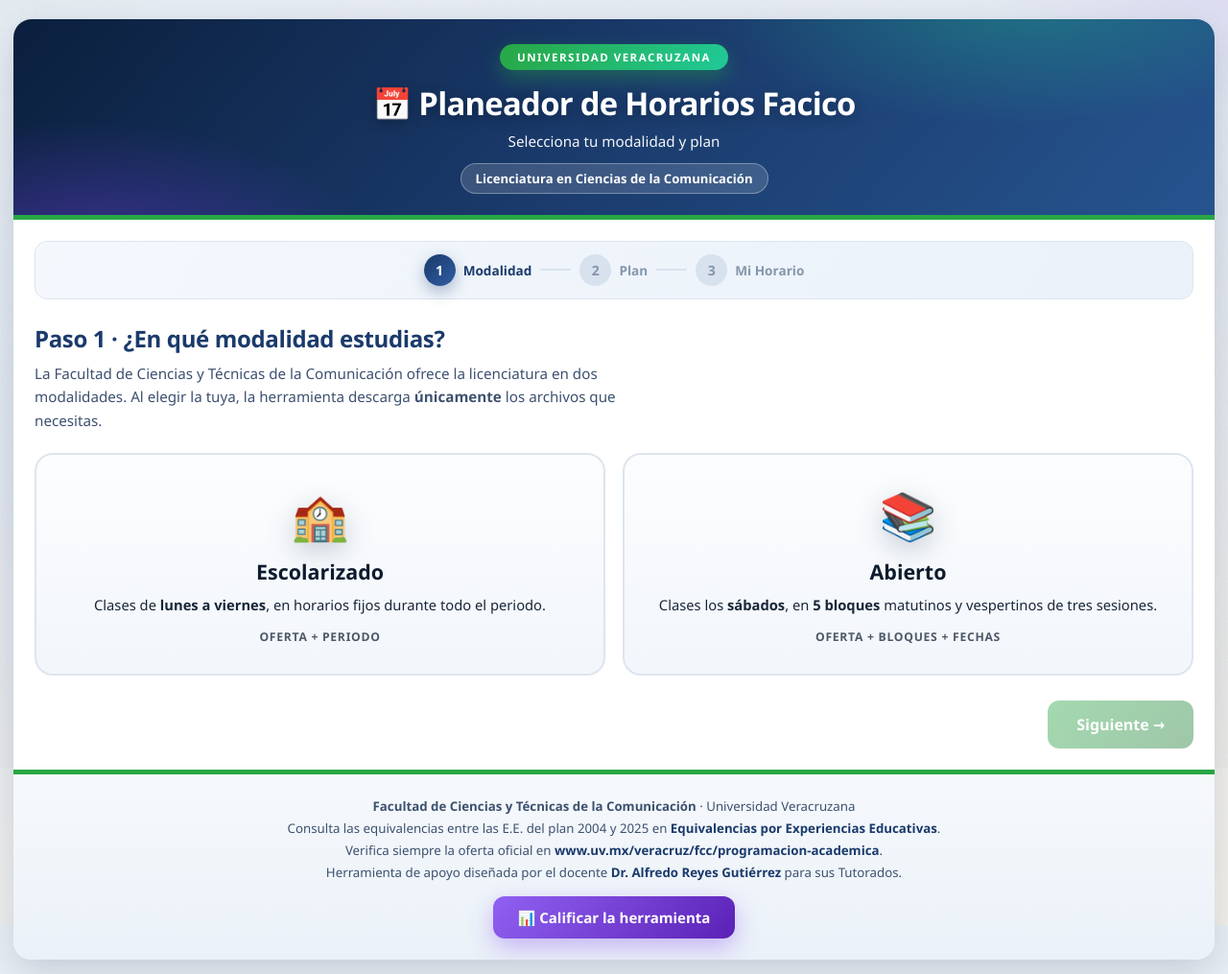
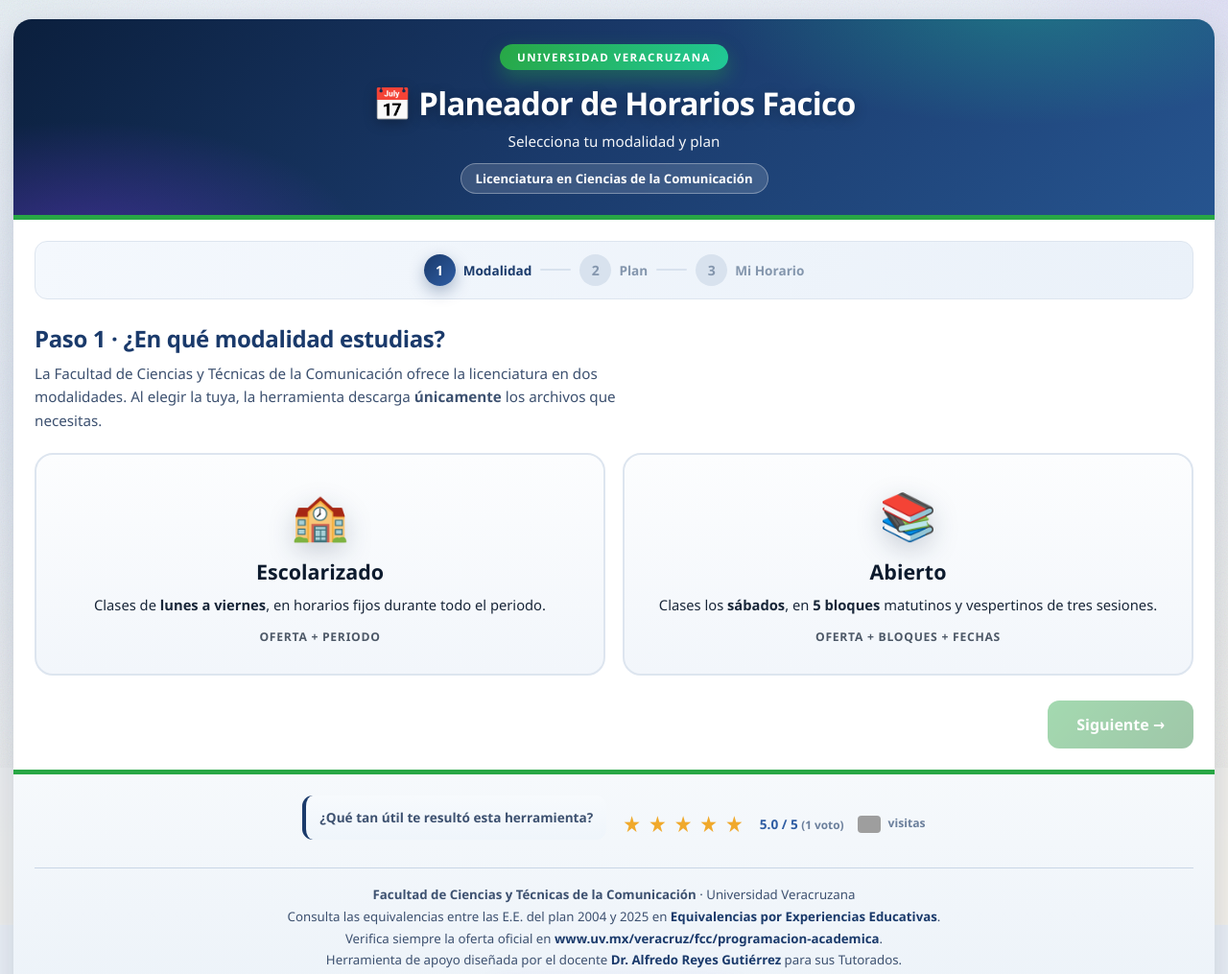
Before and after one commit to gruporga-art/facico-apps, a plain HTML site: page planeadorhorarios/index.html in a window 1280 px wide. Shown: the top 1015 px of the page at 96% size. Drawn offline with Linux system fonts and the light colour scheme; grey boxes are pictures that could not be loaded.

Commit message:
Update index.html

```diff
--- a/planeadorhorarios/index.html
+++ b/planeadorhorarios/index.html
@@ -277,6 +277,20 @@ body::after{content:"";position:fixed;inset:0;z-index:-1;pointer-events:none;opa
   background:linear-gradient(132deg,#9061f2,var(--block-d));box-shadow:0 9px 24px rgba(124,58,237,.34);touch-action:manipulation;font-family:inherit}
 .eval-btn:hover{transform:translateY(-2px);box-shadow:0 14px 30px rgba(124,58,237,.46)}
 .eval-btn:active{transform:scale(.97)}
+.frate{display:flex;align-items:center;justify-content:center;gap:10px 14px;flex-wrap:wrap;padding:0 0 16px;margin-bottom:16px;border-bottom:1px solid var(--line-2)}
+.frate .q{font-size:.85rem;font-weight:700;color:var(--ink-2);line-height:1.3}
+.stars{display:flex;gap:2px;align-items:center}
+.stars button{background:none;border:none;cursor:pointer;font-size:1.45rem;line-height:1;padding:3px 3px;color:#cfd9e6;transition:transform .14s,color .14s;touch-action:manipulation;font-family:inherit}
+.stars button.lit{color:#f0a92b}
+.stars button:active{transform:scale(.9)}
+@media(hover:hover){.stars button:hover{transform:scale(1.16)}}
+.frate .sc{font-size:.85rem;font-weight:900;color:var(--navy-500);font-variant-numeric:tabular-nums;white-space:nowrap}
+.frate .sc small{font-weight:700;color:var(--ink-3);font-size:.74rem}
+.frate .thanks{font-size:.74rem;font-weight:800;color:var(--uv-green-d);background:#e6f7ec;border:1px solid #b9e6c8;padding:2px 10px;border-radius:20px}
+.fvis{display:inline-flex;align-items:center;gap:8px}
+.fvis img{height:18px;border-radius:4px;display:block}
+.fvis .vf{display:inline-flex;align-items:center;gap:6px;background:linear-gradient(120deg,var(--uv-green),var(--mint));color:#04240f;font-weight:900;font-size:.74rem;padding:3px 10px;border-radius:20px}
+.fvis .vl{font-size:.76rem;color:var(--ink-3);font-weight:700}
 
 .modal{display:none;position:fixed;inset:0;background:var(--scrim);backdrop-filter:blur(5px);z-index:900;align-items:center;justify-content:center;padding:16px}
 .modal.on{display:flex;animation:fade .24s}
@@ -546,6 +560,17 @@ body::after{content:"";position:fixed;inset:0;z-index:-1;pointer-events:none;opa
   </div>
 
   <footer class="foot">
+    <div class="frate">
+      <span class="q">¿Qué tan útil te resultó esta herramienta?</span>
+      <div class="stars" id="stars"></div>
+      <span class="sc" id="rscore">5.0 / 5 <small>(1 voto)</small></span>
+      <span class="thanks" id="rthanks" style="display:none"></span>
+      <span class="fvis">
+        <img id="vbadge" alt="Contador de visitas" src="https://api.visitorbadge.io/api/visitors?path=https%3A%2F%2Fgruporga-art.github.io%2Ffacico-apps%2Fplaneadorhorarios%2F&countColor=%2328AD56&style=flat">
+        <span class="vf" id="vfall" style="display:none">👁️ <span id="vnum">0</span></span>
+        <span class="vl">visitas</span>
+      </span>
+    </div>
     <p><strong>Facultad de Ciencias y Técnicas de la Comunicación</strong> · Universidad Veracruzana</p>
     <p>Consulta las equivalencias entre las E.E. del plan 2004 y 2025 en <a href="https://gruporga-art.github.io/facico-apps/equivalencias/" target="_blank" rel="noopener">Equivalencias por Experiencias Educativas</a>.</p>
     <p>Verifica siempre la oferta oficial en <a href="https://www.uv.mx/veracruz/fcc/programacion-academica" target="_blank" rel="noopener">www.uv.mx/veracruz/fcc/programacion-academica</a>.</p>
@@ -1328,6 +1353,41 @@ async function sendEval(ev){
   }
 }
 
+/* ══════════ ESTRELLAS ══════════ */
+const RK='facico.plan.rate';
+function rateState(){try{const s=JSON.parse(localStorage.getItem(RK)||'null');if(s&&s.n)return s}catch(e){}return{sum:5,n:1,mine:0}}
+(function(){
+  const box=$('stars');
+  box.innerHTML=[1,2,3,4,5].map(i=>`<button type="button" data-v="${i}" aria-label="Calificar con ${i} estrellas" title="${i} de 5">★</button>`).join('');
+  const btns=[...box.querySelectorAll('button')];
+  function paint(hover){
+    const s=rateState(),avg=s.sum/s.n,show=hover||s.mine||Math.round(avg);
+    btns.forEach((b,i)=>b.classList.toggle('lit',i+1<=show));
+    $('rscore').innerHTML=avg.toFixed(1)+' / 5 <small>('+s.n+' voto'+(s.n===1?'':'s')+')</small>';
+    const th=$('rthanks');
+    if(s.mine){th.style.display='inline-block';th.textContent='¡Gracias! '+s.mine+' ★'}else th.style.display='none'}
+  /* no se reconstruyen los botones al pasar el cursor, para que el toque funcione en smartphone */
+  btns.forEach(b=>{
+    b.addEventListener('mouseenter',()=>paint(+b.dataset.v));
+    b.addEventListener('click',()=>{const v=+b.dataset.v,st=rateState();
+      if(st.mine)st.sum+=v-st.mine;else{st.sum+=v;st.n++}
+      st.mine=v;try{localStorage.setItem(RK,JSON.stringify(st))}catch(e){}
+      paint();toast('¡Gracias! Calificaste con '+v+' ★')})});
+  box.addEventListener('mouseleave',()=>paint());
+  paint();
+})();
+
+/* ══════════ VISITAS ══════════ */
+(function(){
+  const VK='facico.plan.visits';let n=0;
+  try{n=parseInt(localStorage.getItem(VK)||'0',10)||0}catch(e){}
+  try{if(!sessionStorage.getItem('facico.plan.counted')){n++;localStorage.setItem(VK,String(n));sessionStorage.setItem('facico.plan.counted','1')}}catch(e){n++}
+  $('vnum').textContent=n.toLocaleString('es-MX');
+  const img=$('vbadge'),fail=()=>{img.style.display='none';$('vfall').style.display='inline-flex'};
+  img.addEventListener('error',fail);
+  setTimeout(()=>{if(!img.complete||img.naturalWidth===0)fail()},4500);
+})();
+
 /* ══════════ INIT ══════════ */
 (function purgeLegacy(){
   try{localStorage.removeItem('facico.scriptUrl')}catch(e){}
```
